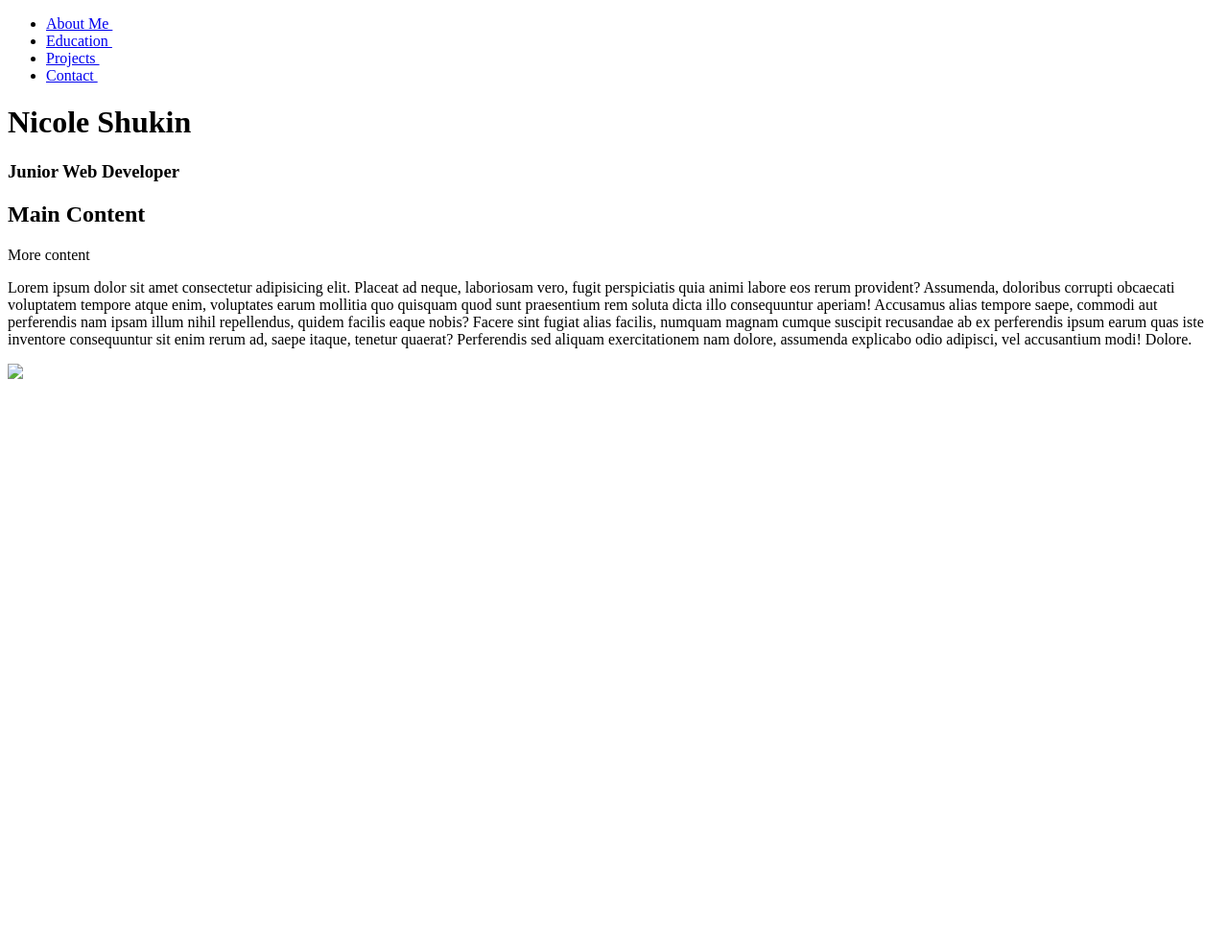
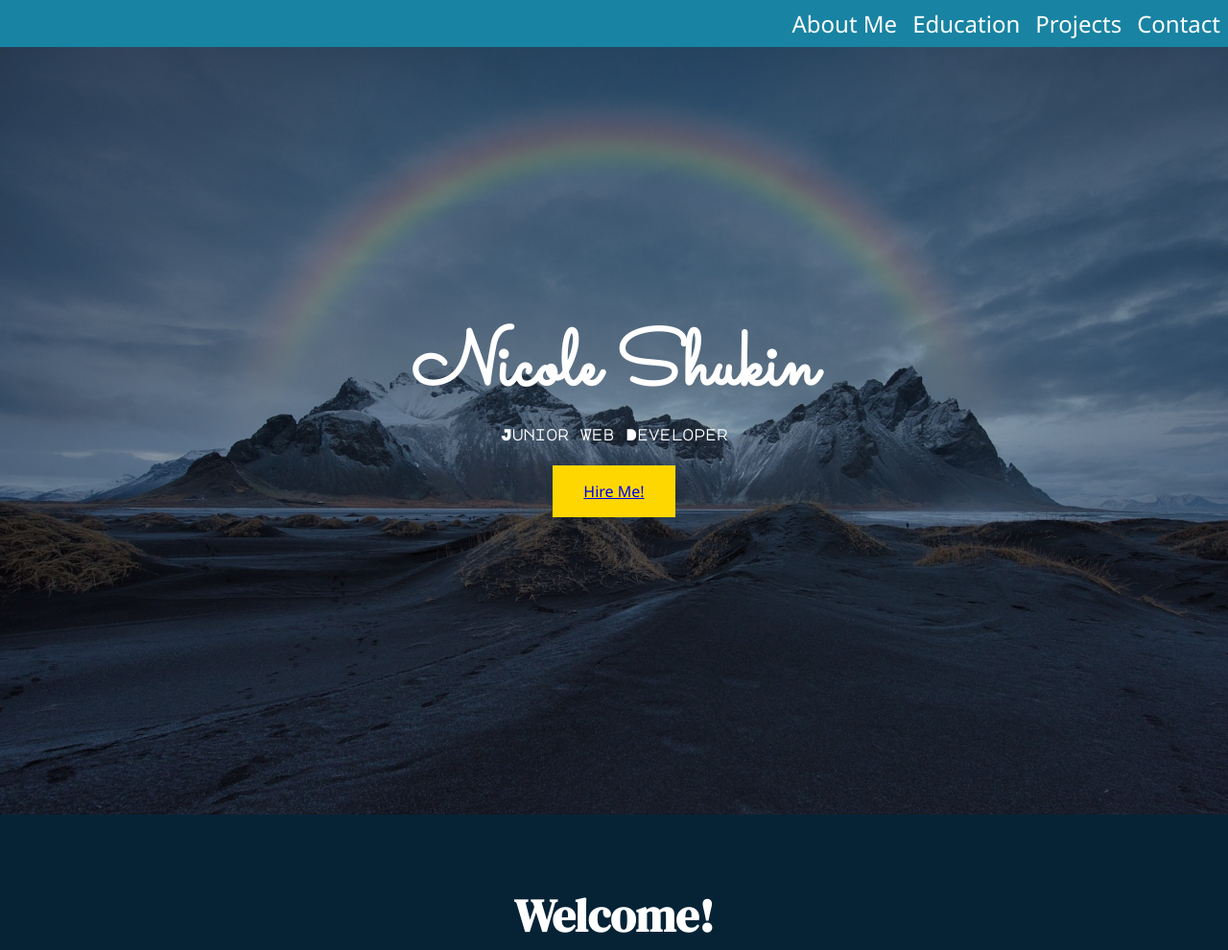
Before and after one commit to l1ch3n/cpnt260-a4-full-page-layout-2.0, a plain HTML site: page index.html in a window 1280 px wide. Shown: the top 990 px of the page at 96% size. Before the commit the page ends 800 px from the top, so only its background shows below. Drawn offline with Linux system fonts and the light colour scheme; a web font is replaced by a local one.

Commit message:
added all the code

```diff
--- a/css/footer.css
+++ b/css/footer.css
@@ -0,0 +1,6 @@
+footer {
+  background-color: rgba(33, 175, 211, 0.685);
+  height: 10vh;
+  padding: 2rem;
+  text-align: center;
+  }
--- a/css/hero.css
+++ b/css/hero.css
@@ -0,0 +1,33 @@
+.hero-image {
+background-image: linear-gradient(rgba(0, 0, 0, 0.484), rgba(4, 4, 4, 0.171)), url("../images/mt-rainbow.jpg");
+height: 100vh;
+
+/* Position and center the image to scale nicely on all screens */
+background-position: top;
+background-repeat: no-repeat;
+background-size: cover;
+}
+
+/* Place text in the middle of the image */
+.hero-text {
+text-align: center;
+position: absolute;
+top: 50%;
+left: 50%;
+transform: translate(-50%, -50%);
+color: white;
+}
+
+button {
+  background-color: gold;
+  border: none;
+  color: white;
+  padding: 16px 32px;
+  text-align: center;
+  text-decoration: none;
+  display: inline-block;
+  font-size: 16px;
+  margin: 4px 2px;
+  transition-duration: 0.4s;
+  cursor: pointer;
+}
--- a/css/main.css
+++ b/css/main.css
@@ -0,0 +1,12 @@
+main {
+  padding: 2rem;
+  display: flex;
+  flex-wrap: wrap;
+  justify-content: center;
+  align-items: center;
+  gap: 1rem;
+}
+
+img {
+  display: block;
+}
--- a/css/navigation.css
+++ b/css/navigation.css
@@ -0,0 +1,37 @@
+
+/* Remove default styles from navigation lists */
+nav ul {
+  font-family: Noto Sans;
+  background-color: rgba(33, 175, 211, 0.685);
+  list-style: none;
+  margin: 0;
+}
+
+nav a {
+  display: block;
+  padding: 0.5rem;
+  color: white;
+  text-decoration: none;
+  text-align: center;
+}
+
+nav a:hover {
+  color: gold;
+  font-size: larger;
+}
+
+/* Allow content to touch the edges of the page */
+body {
+  margin: 0;
+}
+
+@media (width > 50em) {
+  body {
+    font-size: 1.5rem;;
+  }
+
+  nav ul {
+    display: flex;
+    justify-content: flex-end;
+  }
+}
--- a/css/style.css
+++ b/css/style.css
@@ -0,0 +1,3 @@
+html {
+  background-color: #062336;
+}
--- a/css/typography.css
+++ b/css/typography.css
@@ -0,0 +1,34 @@
+h1 {
+  font-family: Sacramento;
+  color: white;
+  font-size: 5rem;
+  margin-top: 5.5rem;
+  margin-bottom: 0px;
+  line-height: 5rem;
+}
+
+h2 {
+  font-family: DM Serif Display;
+  font-size: 3rem;
+  color: white;
+  margin-bottom: 1;
+}
+
+h3 {
+  font-family: Major Mono Display;
+  font-size: medium;
+  color: white;
+  line-height: 1.5rem;
+}
+
+p {
+  font-family: Noto Sans;
+  color: white;
+  font-size: 18px;
+  line-height: 2;
+}
+
+button {
+  font-family: Noto Sans;
+  text-decoration: none;
+}
--- a/index.html
+++ b/index.html
@@ -23,10 +23,10 @@
   <!--Navigation-->
   <nav>
     <ul>
-      <li><a href="#">About Me <i class="fa-solid fa-rainbow" style="color: #ffffff;"></i></a></li>
-      <li><a href="#">Education <i class="fa-solid fa-book-open-reader" style="color: #ffffff;"></i></a></li>
-      <li><a href="#">Projects <i class="fa-solid fa-dumpster-fire" style="color: #ffffff;"></i></a></li>
-      <li><a href="#">Contact <i class="fa-solid fa-user-xmark" style="color: #ffffff;"></i></a></li>
+      <li><a href="https://www.sait.ca/">About Me</a></li>
+      <li><a href="https://www.sait.ca/">Education</a></li>
+      <li><a href="https://www.sait.ca/">Projects</a></li>
+      <li><a href="https://www.sait.ca/">Contact</a></li>
     </ul>
   </nav>
   <!--Hero Section-->
@@ -35,18 +35,19 @@
       <div class="hero-text">
         <h1>Nicole Shukin</h1>
         <h3>Junior Web Developer</h3>
+        <button><a href="https://www.sait.ca/">Hire Me!</a></button>
       </div>
     </div>
   </header>
   <!--Content-->
   <main class="text-box center-container">
-    <h2>Main Content</h2>
-    <p>More content</p>
-    <p>Lorem ipsum dolor sit amet consectetur adipisicing elit. Placeat ad neque, laboriosam vero, fugit perspiciatis quia animi labore eos rerum provident? Assumenda, doloribus corrupti obcaecati voluptatem tempore atque enim, voluptates earum mollitia quo quisquam quod sunt praesentium rem soluta dicta illo consequuntur aperiam! Accusamus alias tempore saepe, commodi aut perferendis nam ipsam illum nihil repellendus, quidem facilis eaque nobis? Facere sint fugiat alias facilis, numquam magnam cumque suscipit recusandae ab ex perferendis ipsum earum quas iste inventore consequuntur sit enim rerum ad, saepe itaque, tenetur quaerat? Perferendis sed aliquam exercitationem nam dolore, assumenda explicabo odio adipisci, vel accusantium modi! Dolore.</p>
+    <h2>Welcome!</h2>
+    <p>My name is Nicole Shukin and I am a Junior Web Developer for hire! I studied at the Southern Alberta Institute of Technology (a.k.a. SAIT) I am versed in HTML, CSS & Java Script. I am also willing to learn other programming languages. Please hire me!</p>
+    <img src="images/small-logo.svg" class="basic-image" />
   </main>
   <!--footer-->
   <footer>
-    <img src="logo/svg-logo.svg" class="basic-image" />
+    <p>&copy; Nicole Shukin 2023</p>
   </footer>
 </body>
 </html>
```
Also changed, not shown: images/logo.svg (added), images/mt-rainbow.jpg (added), images/small-logo.svg (added), 1 other file.
